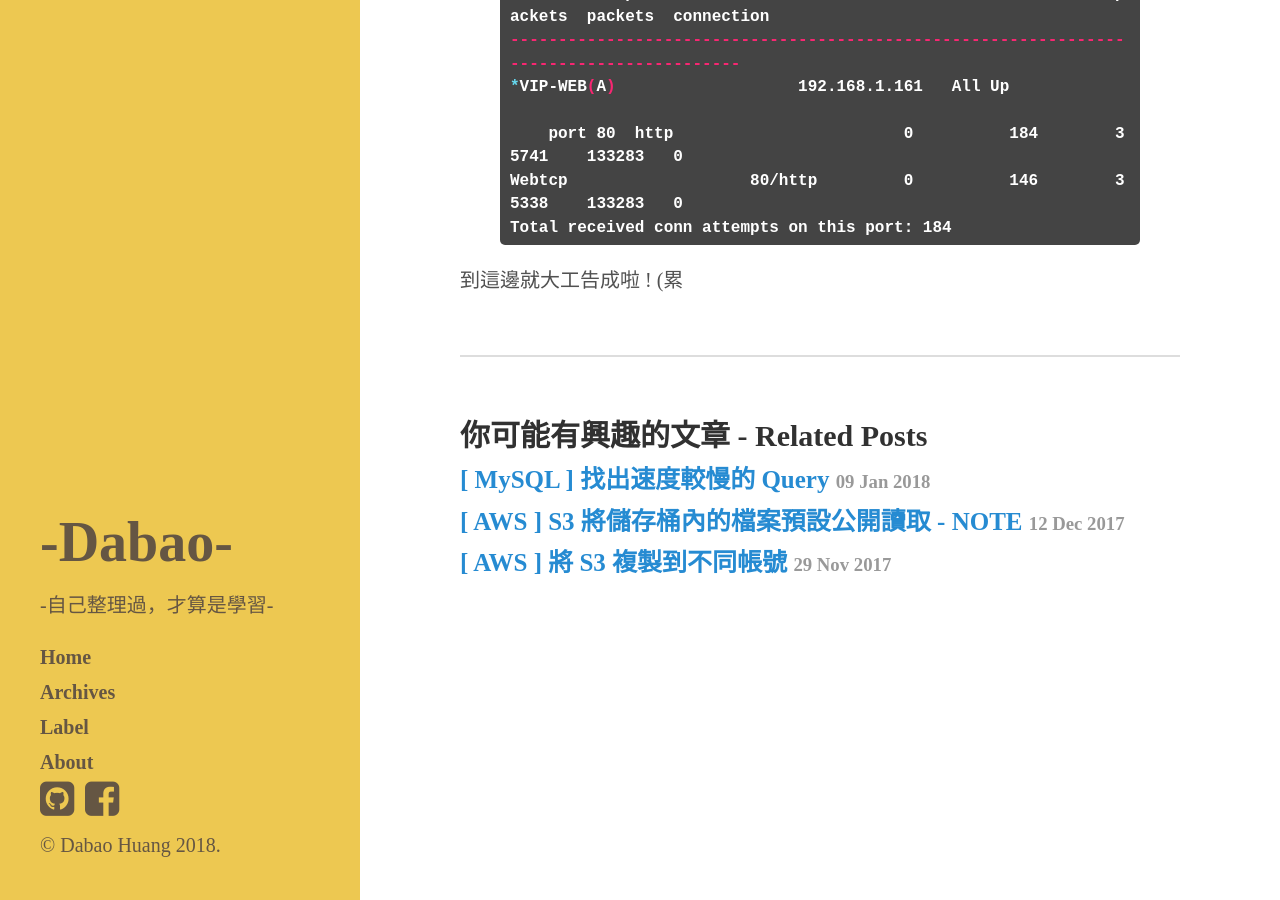
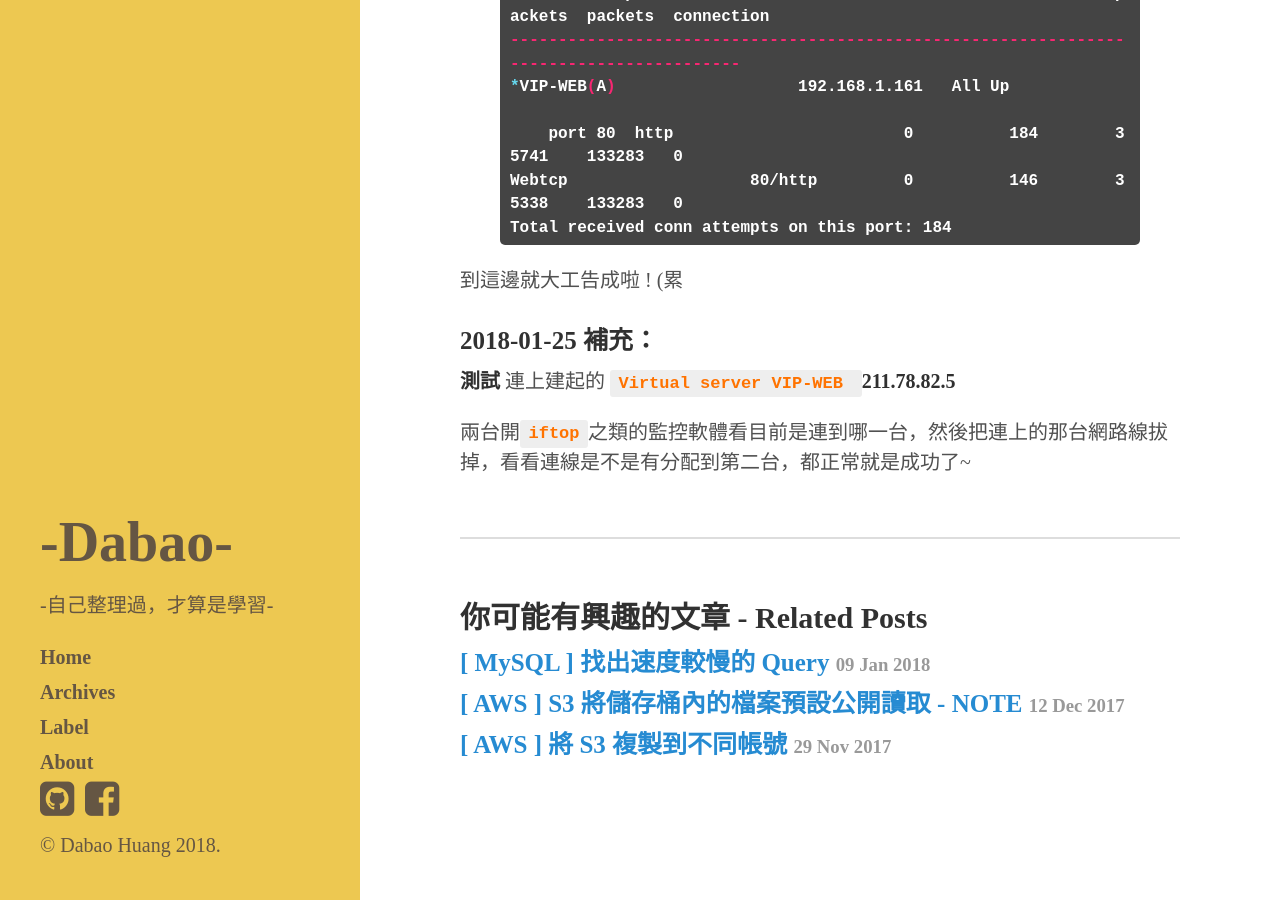
Before and after one commit to DabaoHuang/dabaohuang.github.io, a Jekyll site: the page built from _posts/2018-01-22-a10-load-banlance.md, in a window 1280 px wide and 900 px high, scrolled down 6073 px. Built offline with Jekyll 4.4.1, drawn with Linux system fonts in a browser that asks for light colours; nearby versions of some CDN libraries; comment, search, counter and statistics services are not loaded.

Commit message:
:zap: 2018-01-22-a10-load-banlance.md update

```diff
--- a/_posts/2018-01-22-a10-load-banlance.md
+++ b/_posts/2018-01-22-a10-load-banlance.md
@@ -219,3 +219,9 @@
 {% endhighlight %}
 
 到這邊就大工告成啦 ! (累
+
+### 2018-01-25 補充：
+
+**測試** 連上建起的 `Virtual server VIP-WEB ` **211.78.82.5**
+
+兩台開`iftop`之類的監控軟體看目前是連到哪一台，然後把連上的那台網路線拔掉，看看連線是不是有分配到第二台，都正常就是成功了~
```
